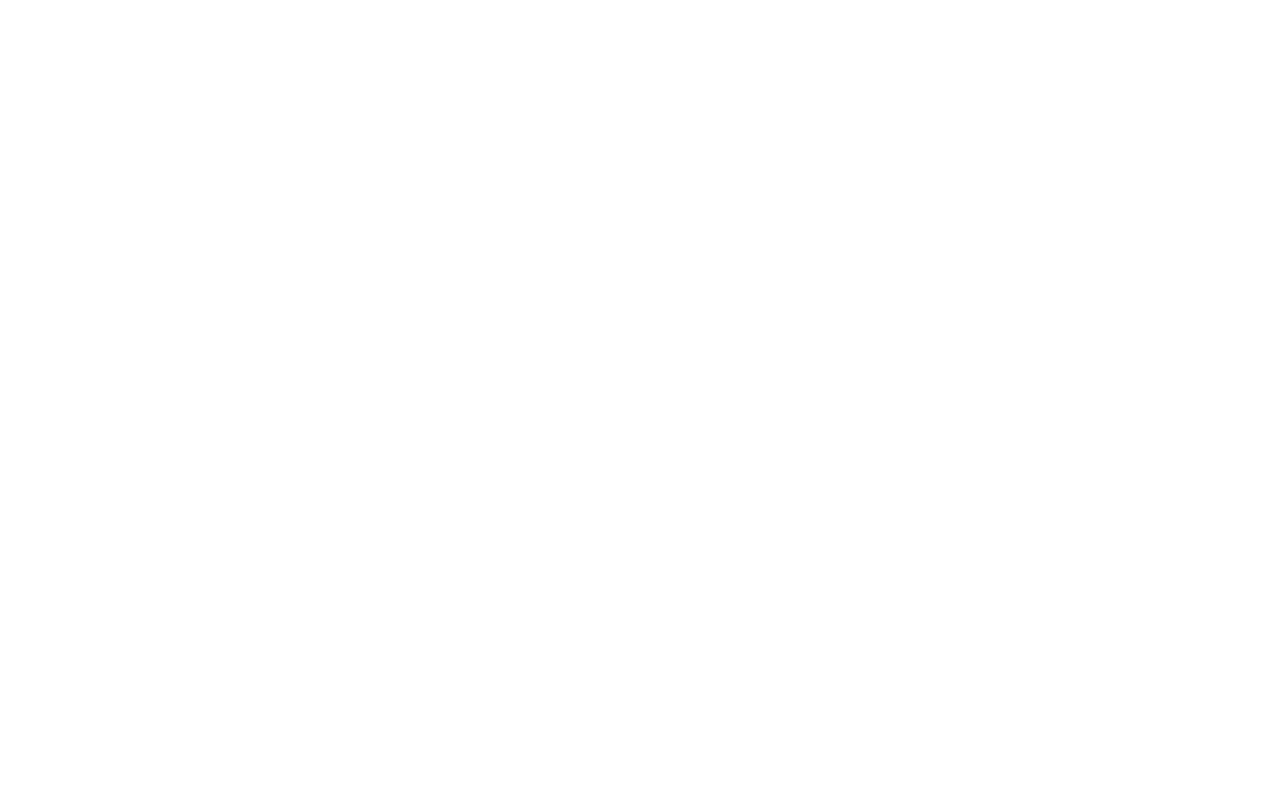
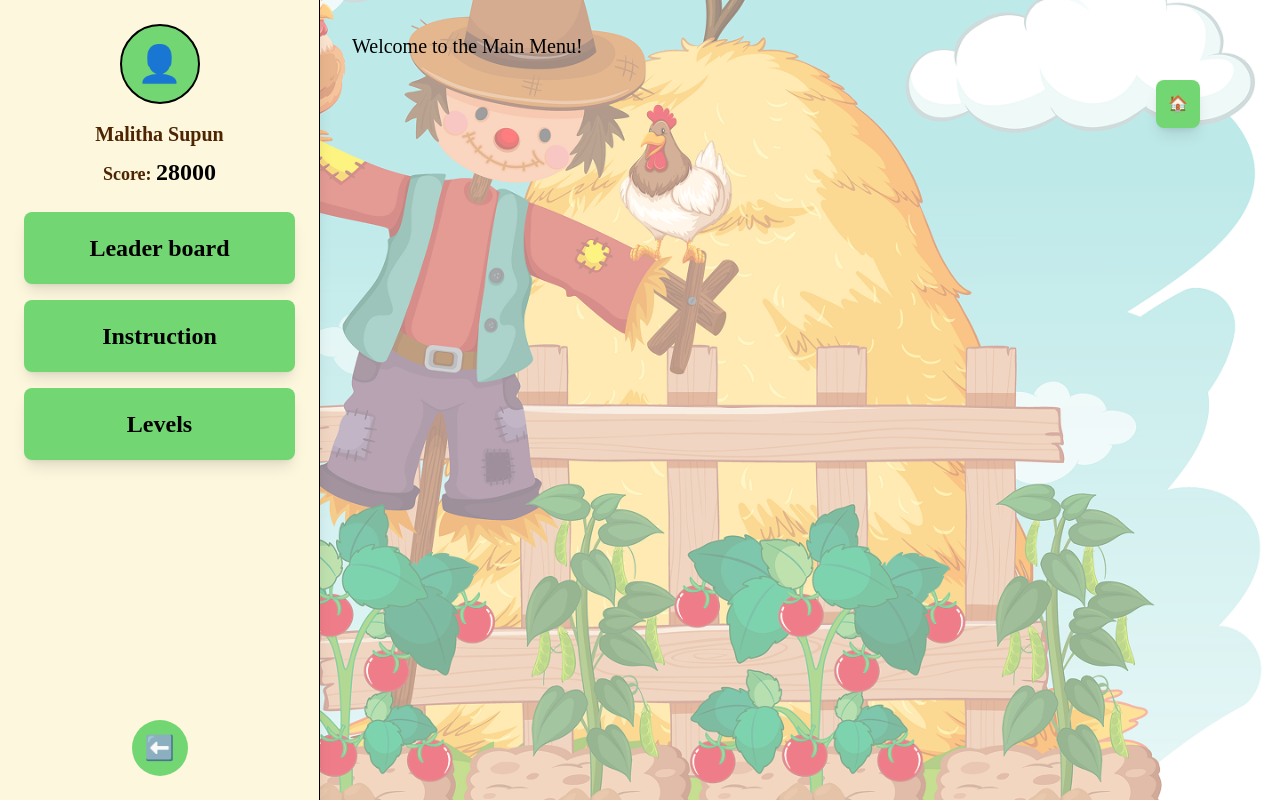
Before and after one commit to MalithaSupun/Banana-Game, a React (Vite) app: page /mainmenu in a window 1280 px wide. Before the commit this address had no page. Built offline with nearby package versions, Linux system fonts and the light colour scheme.

Commit message:
add MainMenuPage and InstructionsPage components with navigation from SignupPage

```diff
--- a/src/App.jsx
+++ b/src/App.jsx
@@ -3,6 +3,8 @@ import StartingPage from "./pages/StartingPage";
 import LandingPage from "./pages/LandingPage";
 import LoginPage from "./pages/LoginPage";
 import SignupPage from "./pages/SignupPage";
+import MainMenuPage from "./pages/MainMenuPage";
+import InstructionsPage from "./pages/InstructionsPage";
 
 function App() {
   return (
@@ -12,6 +14,8 @@ function App() {
         <Route path="/landing" element={<LandingPage />} />
         <Route path="/login" element={<LoginPage />} />
         <Route path="/signup" element={<SignupPage />} />
+        <Route path="/mainmenu" element={<MainMenuPage />} />
+        <Route path="/instructions" element={<InstructionsPage />} />
       </Routes>
     </Router>
   );
--- /dev/null
+++ b/src/pages/InstructionsPage.jsx
@@ -0,0 +1,38 @@
+import React from "react";
+import BottomRightImage from "../assets/MainMenuBanana.png";
+
+function InstructionPage() {
+  return (
+    <div className="flex flex-col items-start justify-start h-full w-full  bg-gray-300 p-6 overflow-hidden bg-opacity-70 rounded-3xl">
+        {/* Header Section */}
+        <div className="bg-primary p-4 rounded-lg mb-6 w-fit text-left">
+          <h2 className="text-6xl font-bold text-red-600 italic font-dancingScript p-3">
+            Instructions
+          </h2>
+        </div>
+
+        {/* Instruction Content */}
+        <div className="bg-[#F5E8C7] p-6 rounded-lg shadow-md w-fit z-10">
+          <h3 className="text-xl font-bold text-red-600 italic mb-4">How to Play:</h3>
+          <ul className="text-3xl text-black space-y-2">
+            <li>1.) Pick a Level – Easy, Medium, or Hard.</li>
+            <li>2.) Solve Math Puzzles – Answer questions to earn points.</li>
+            <li>3.) Win & Learn – Score high and become a BanaMath Champion!</li>
+          </ul>
+
+          {/* Call-to-Action */}
+          <p className="text-green-600 font-bold text-2xl mt-6">
+            🎯 Tap <span className="text-green-700">'Start'</span> to begin! 🚀
+          </p>
+        </div>
+        {/* Bottom Right Image */}
+        <img
+          src={BottomRightImage}
+          alt="Decorative"
+          className="absolute bottom-4 right-4 max-w-xl max-h-xl object-contain"
+        />
+    </div>
+  );
+}
+
+export default InstructionPage;
--- /dev/null
+++ b/src/pages/MainMenuPage.jsx
@@ -0,0 +1,61 @@
+import React, { useState } from "react";
+import HomePageBg from "../assets/MainMenuBg.png"; // Import background image
+import InstructionPage from "./InstructionsPage"; // Import the instruction page
+
+function MainMenuPage() {
+  const [showInstruction, setShowInstruction] = useState(false);
+
+  return (
+    <div
+      className="flex min-h-screen w-full bg-cover bg-center font-dancingScript"
+      style={{ backgroundImage: `url(${HomePageBg})` }}
+    >
+      {/* Sidebar */}
+      <div className="flex flex-col items-center bg-fourthcolor w-1/4 min-h-screen p-6 shadow-lg border-r border-black">
+        {/* Profile Icon */}
+        <div className="bg-secondary w-20 h-20 rounded-full flex items-center justify-center mb-4 border-2 border-black">
+          <span className="text-4xl text-black">👤</span>
+        </div>
+
+        {/* Username & Score */}
+        <h2 className="text-[#4E2500] font-bold text-xl">Malitha Supun</h2>
+        <p className="text-[#4E2500] font-bold text-lg mt-2">
+          Score: <span className="text-black text-2xl">28000</span>
+        </p>
+
+        {/* Buttons */}
+        <div className="flex flex-col mt-6 w-full space-y-4">
+          <button className="bg-secondary text-black font-bold text-2xl py-5 rounded-lg shadow-lg w-full">
+            Leader board
+          </button>
+          <button
+            className="bg-secondary text-black font-bold text-2xl py-5 rounded-lg shadow-lg w-full"
+            onClick={() => setShowInstruction(true)} // Show Instruction Page
+          >
+            Instruction
+          </button>
+          <button className="bg-secondary text-black font-bold text-2xl py-5 rounded-lg shadow-lg w-full">
+            Levels
+          </button>
+        </div>
+
+        {/* Back Button */}
+        <button className="bg-secondary text-black font-bold text-2xl py-3 rounded-full w-14 h-14 mt-auto">
+          ⬅️
+        </button>
+      </div>
+
+      {/* Instruction Page Display (Right Side) */}
+      <div className="flex-1 p-8">
+        {showInstruction ? <InstructionPage /> : <p className="text-black text-xl">Welcome to the Main Menu!</p>}
+      </div>
+
+      {/* Home Button (Top Right) */}
+      <button className="absolute top-20 right-20 bg-secondary p-3 px-3 rounded-lg shadow-lg">
+        🏠
+      </button>
+    </div>
+  );
+}
+
+export default MainMenuPage;
--- a/src/pages/SignupPage.jsx
+++ b/src/pages/SignupPage.jsx
@@ -3,8 +3,10 @@ import LoginBg from "../assets/LoginBg.png";
 import BananaTitleBox from "../components/BananaTitleBox";
 import Banana from "../assets/LoginpageRightbanana.png";
 import BananaRight from "../assets/LoginPageThribleBanana.png";
+import { useNavigate } from "react-router-dom";
 
 function SignupPage() {
+      const navigate = useNavigate();
   return (
     <div
       className="flex flex-col items-center justify-center min-h-screen w-full bg-cover bg-center"
@@ -54,7 +56,9 @@ function SignupPage() {
           className="w-full p-3 rounded-lg bg-[#A8E890] text-[#4E2500] placeholder-[#4E2500] text-lg shadow-md font-dancingScript"
         />
 
-        <button className="bg-[#77C15E] text-[#4E2500] font-bold text-xl px-6 py-3 rounded-lg mt-6 shadow-lg font-dancingScript">
+        <button
+        onClick={() => navigate("/mainmenu")}
+         className="bg-[#77C15E] text-[#4E2500] font-bold text-xl px-6 py-3 rounded-lg mt-6 shadow-lg font-dancingScript">
           Sign-Up
         </button>
 
```
Also changed, not shown: src/assets/MainMenuBanana.png (added), src/assets/MainMenuBg.png (added).
